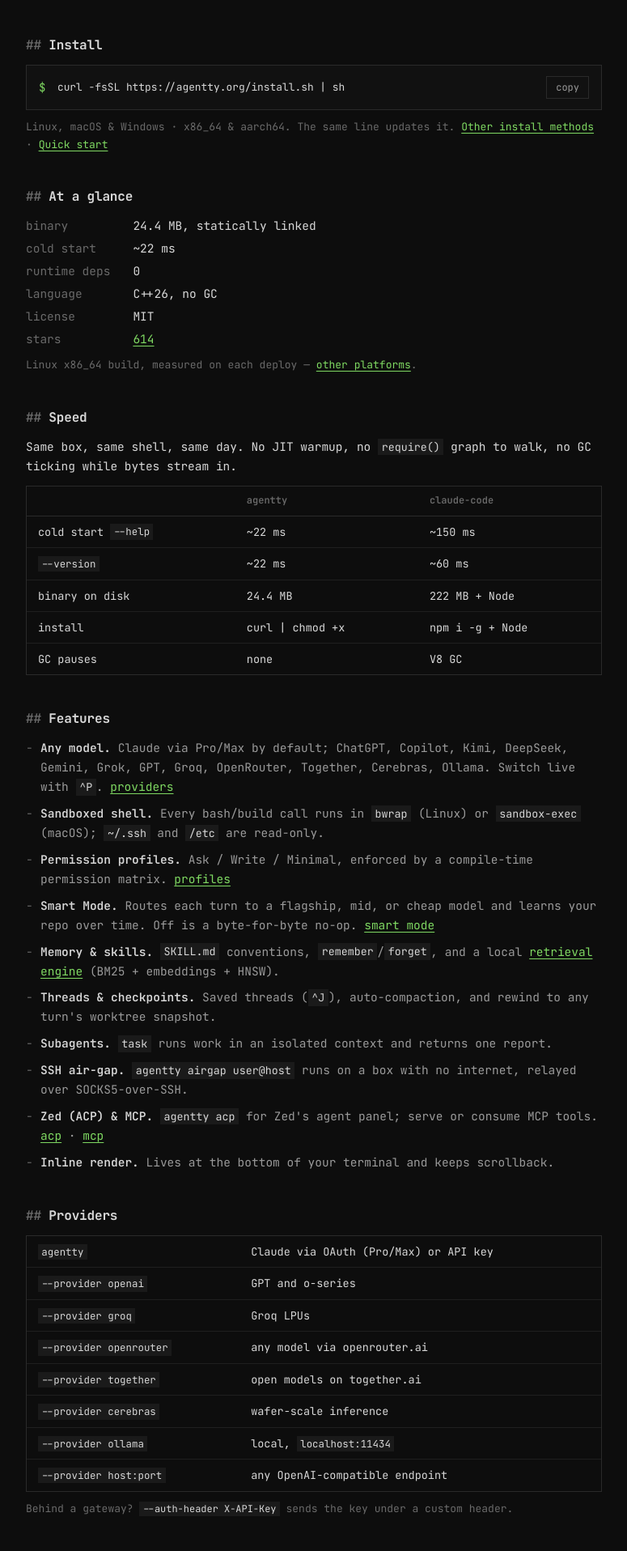
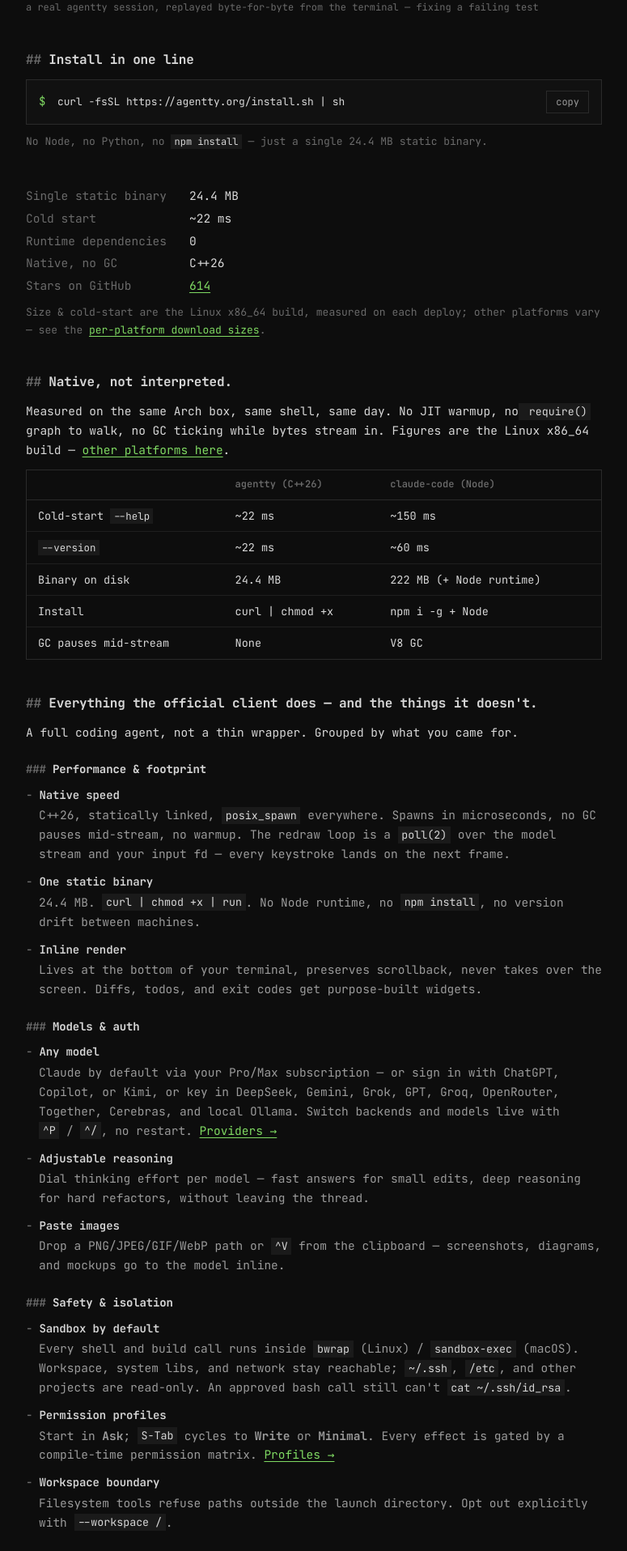
Before and after one commit to 1ay1/agentty.org, a Next.js app: page / in a window 1280 px wide. Shown: the part 881-2797 px from the top of the page at 81% size, without its empty margins (252-1027 px from the left). Built offline with nearby package versions, Linux system fonts and the light colour scheme.

Commit message:
Restore the original home-page copy and headings for SEO

```diff
--- a/app/minimal.css
+++ b/app/minimal.css
@@ -178,3 +178,10 @@ footer, .foot { background: none !important; border-top: 1px solid var(--border)
   background: #0a0a0a;
 }
 .home-demo figcaption { margin-top: 10px; color: var(--text-faint); font-size: 12px; }
+.home h3 { font-size: 14px; margin: 26px 0 10px; color: var(--text); }
+.home h3::before { content: "### "; color: var(--text-faint); }
+.home h4 { font-size: 14px; font-weight: 600; margin: 14px 0 4px; color: var(--text); }
+.home h4::before { content: "- "; color: var(--text-faint); }
+.home .feat-group p { color: var(--text-dim); margin-left: 16px; }
+.home-quote { margin: 0; padding-left: 14px; border-left: 2px solid var(--border); color: var(--text-dim); }
+.home-quote span { display: block; margin-top: 6px; color: var(--text-faint); font-size: 13px; }
--- a/app/page.tsx
+++ b/app/page.tsx
@@ -5,18 +5,25 @@ import { repo, starLabel } from "@/lib/repo";
 import { CopyRow } from "@/components/CopyRow";
 import { ReplayTerminal } from "@/components/ReplayTerminal";
 
+// Copy and heading structure are the original home page's (pre-redesign),
+// kept verbatim for search ranking; only the presentation is minimal.
 export default function Home() {
   return (
     <div className="home">
       <header className="home-head">
-        <h1>agentty</h1>
-        <p className="home-tag">A fast coding agent for your terminal, written in C++26.</p>
+        <h1>Blazing-fast coding agent in your terminal.</h1>
         <p>
-          A drop-in alternative to <code>claude-code</code>: one {stats.sizeMB} static
-          binary, millisecond cold start, sandboxed by default. Sign in with Claude
-          Pro/Max, ChatGPT, Copilot, or Kimi &mdash; or point it at DeepSeek, Gemini,
-          Grok, OpenAI, Groq, or a local Ollama model. No Node, no Python,
-          no <code>npm install</code>.
+          A drop-in alternative to <code>claude-code</code>, written in C++26.
+          A <strong>{stats.sizeMB} static binary</strong> with millisecond cold
+          start, sandboxed by default, one-command SSH air-gap, and it runs
+          inside Zed over ACP. Sign in with your existing
+          Claude&nbsp;Pro/Max, ChatGPT, Copilot, or Kimi &mdash; or point it
+          at DeepSeek, Gemini, Grok, OpenAI, Groq, or a local Ollama model.
+          No Node, no Python, no <code>npm install</code>.
+        </p>
+        <p>
+          <Link href="/docs/installation">Get started</Link> ·{" "}
+          <Link href="/docs">Read the docs &rarr;</Link>
         </p>
       </header>
 
@@ -26,139 +33,194 @@ export default function Home() {
       </figure>
 
       <section>
-        <h2>Install</h2>
+        <h2>Install in one line</h2>
         <CopyRow cmd={site.installOneLiner} />
         <p className="dim">
-          Linux, macOS &amp; Windows · x86_64 &amp; aarch64. The same line updates it.{" "}
-          <Link href="/docs/installation">Other install methods</Link> ·{" "}
-          <Link href="/docs/quick-start">Quick start</Link>
+          No Node, no Python, no <code>npm install</code> — just a single {stats.sizeMB} static binary.
         </p>
       </section>
 
       <section>
-        <h2>At a glance</h2>
         <dl className="facts">
-          <dt>binary</dt><dd>{stats.sizeMB}, statically linked</dd>
-          <dt>cold start</dt><dd>{stats.coldStart}</dd>
-          <dt>runtime deps</dt><dd>0</dd>
-          <dt>language</dt><dd>C++26, no GC</dd>
-          <dt>license</dt><dd>{site.license}</dd>
-          <dt>stars</dt><dd><a href={repo.url} target="_blank" rel="noreferrer">{starLabel}</a></dd>
+          <dt>Single static binary</dt><dd>{stats.sizeMB}</dd>
+          <dt>Cold start</dt><dd>{stats.coldStart}</dd>
+          <dt>Runtime dependencies</dt><dd>0</dd>
+          <dt>Native, no GC</dt><dd>C++26</dd>
+          <dt>Stars on GitHub</dt><dd><a href={repo.url} target="_blank" rel="noreferrer">{starLabel}</a></dd>
         </dl>
         <p className="dim">
-          Linux x86_64 build, measured on each deploy &mdash;{" "}
-          <Link href="/docs/installation#latest">other platforms</Link>.
+          Size &amp; cold-start are the Linux&nbsp;x86_64 build, measured on each deploy;
+          other platforms vary — see the{" "}
+          <Link href="/docs/installation#latest">per-platform download sizes</Link>.
         </p>
       </section>
 
       <section id="speed">
-        <h2>Speed</h2>
+        <h2>Native, not interpreted.</h2>
         <p>
-          Same box, same shell, same day. No JIT warmup, no <code>require()</code> graph
-          to walk, no GC ticking while bytes stream in.
+          Measured on the same Arch box, same shell, same day. No JIT warmup, no
+          <code> require()</code> graph to walk, no GC ticking while bytes stream in.
+          Figures are the Linux&nbsp;x86_64 build &mdash; <Link href="/docs/installation#latest">other platforms here</Link>.
         </p>
         <div className="tablewrap">
           <table>
             <thead>
-              <tr><th></th><th>agentty</th><th>claude-code</th></tr>
+              <tr><th></th><th>agentty (C++26)</th><th>claude-code (Node)</th></tr>
             </thead>
             <tbody>
-              <tr><td>cold start <code>--help</code></td><td>{stats.coldStart}</td><td>~150 ms</td></tr>
+              <tr><td>Cold-start <code>--help</code></td><td>{stats.coldStart}</td><td>~150 ms</td></tr>
               <tr><td><code>--version</code></td><td>{stats.coldStart}</td><td>~60 ms</td></tr>
-              <tr><td>binary on disk</td><td>{stats.sizeMB}</td><td>222 MB + Node</td></tr>
-              <tr><td>install</td><td>curl | chmod +x</td><td>npm i -g + Node</td></tr>
-              <tr><td>GC pauses</td><td>none</td><td>V8 GC</td></tr>
+              <tr><td>Binary on disk</td><td>{stats.sizeMB}</td><td>222 MB (+ Node runtime)</td></tr>
+              <tr><td>Install</td><td>curl | chmod +x</td><td>npm i -g + Node</td></tr>
+              <tr><td>GC pauses mid-stream</td><td>None</td><td>V8 GC</td></tr>
             </tbody>
           </table>
         </div>
       </section>
 
       <section id="features">
-        <h2>Features</h2>
-        <ul className="feats">
-          <li><b>Any model.</b> Claude via Pro/Max by default; ChatGPT, Copilot, Kimi, DeepSeek, Gemini, Grok, GPT, Groq, OpenRouter, Together, Cerebras, Ollama. Switch live with <code>^P</code>. <Link href="/docs/providers">providers</Link></li>
-          <li><b>Sandboxed shell.</b> Every bash/build call runs in <code>bwrap</code> (Linux) or <code>sandbox-exec</code> (macOS); <code>~/.ssh</code> and <code>/etc</code> are read-only.</li>
-          <li><b>Permission profiles.</b> Ask / Write / Minimal, enforced by a compile-time permission matrix. <Link href="/docs/profiles">profiles</Link></li>
-          <li><b>Smart Mode.</b> Routes each turn to a flagship, mid, or cheap model and learns your repo over time. Off is a byte-for-byte no-op. <Link href="/docs/smart-mode">smart mode</Link></li>
-          <li><b>Memory &amp; skills.</b> <code>SKILL.md</code> conventions, <code>remember</code>/<code>forget</code>, and a local <Link href="/docs/retrieval">retrieval engine</Link> (BM25 + embeddings + HNSW).</li>
-          <li><b>Threads &amp; checkpoints.</b> Saved threads (<code>^J</code>), auto-compaction, and rewind to any turn&apos;s worktree snapshot.</li>
-          <li><b>Subagents.</b> <code>task</code> runs work in an isolated context and returns one report.</li>
-          <li><b>SSH air-gap.</b> <code>agentty airgap user@host</code> runs on a box with no internet, relayed over SOCKS5-over-SSH.</li>
-          <li><b>Zed (ACP) &amp; MCP.</b> <code>agentty acp</code> for Zed&apos;s agent panel; serve or consume MCP tools. <Link href="/docs/acp">acp</Link> · <Link href="/docs/mcp">mcp</Link></li>
-          <li><b>Inline render.</b> Lives at the bottom of your terminal and keeps scrollback.</li>
-        </ul>
+        <h2>Everything the official client does &mdash; and the things it doesn&apos;t.</h2>
+        <p>A full coding agent, not a thin wrapper. Grouped by what you came for.</p>
+
+        <div className="feat-group">
+          <h3>Performance &amp; footprint</h3>
+          <h4>Native speed</h4><p>C++26, statically linked, <code>posix_spawn</code> everywhere. Spawns in microseconds, no GC pauses mid-stream, no warmup. The redraw loop is a <code>poll(2)</code> over the model stream and your input fd &mdash; every keystroke lands on the next frame.</p>
+          <h4>One static binary</h4><p>{stats.sizeMB}. <code>curl | chmod +x | run</code>. No Node runtime, no <code>npm install</code>, no version drift between machines.</p>
+          <h4>Inline render</h4><p>Lives at the bottom of your terminal, preserves scrollback, never takes over the screen. Diffs, todos, and exit codes get purpose-built widgets.</p>
+        </div>
+
+        <div className="feat-group">
+          <h3>Models &amp; auth</h3>
+          <h4>Any model</h4><p>Claude by default via your Pro/Max subscription &mdash; or sign in with ChatGPT, Copilot, or Kimi, or key in DeepSeek, Gemini, Grok, GPT, Groq, OpenRouter, Together, Cerebras, and local Ollama. Switch backends and models live with <code>^P</code>&nbsp;/&nbsp;<code>^/</code>, no restart. <Link href="/docs/providers">Providers &rarr;</Link></p>
+          <h4>Adjustable reasoning</h4><p>Dial thinking effort per model &mdash; fast answers for small edits, deep reasoning for hard refactors, without leaving the thread.</p>
+          <h4>Paste images</h4><p>Drop a PNG/JPEG/GIF/WebP path or <code>^V</code> from the clipboard &mdash; screenshots, diagrams, and mockups go to the model inline.</p>
+        </div>
+
+        <div className="feat-group">
+          <h3>Safety &amp; isolation</h3>
+          <h4>Sandbox by default</h4><p>Every shell and build call runs inside <code>bwrap</code> (Linux) / <code>sandbox-exec</code> (macOS). Workspace, system libs, and network stay reachable; <code>~/.ssh</code>, <code>/etc</code>, and other projects are read-only. An approved bash call still can&apos;t <code>cat ~/.ssh/id_rsa</code>.</p>
+          <h4>Permission profiles</h4><p>Start in <strong>Ask</strong>; <code>S-Tab</code> cycles to <strong>Write</strong> or <strong>Minimal</strong>. Every effect is gated by a compile-time permission matrix. <Link href="/docs/profiles">Profiles &rarr;</Link></p>
+          <h4>Workspace boundary</h4><p>Filesystem tools refuse paths outside the launch directory. Opt out explicitly with <code>--workspace /</code>.</p>
+        </div>
+
+        <div className="feat-group">
+          <h3>Workflow &amp; memory</h3>
+          <h4>Smart Mode</h4><p>A self-supervised orchestrator that puts each turn on the model it deserves. Pin your <strong>flagship / mid / cheap</strong> models to <strong>Strategic / Implementation / Utility</strong> roles &mdash; the lead does the thinking and delegates mechanical work to subagents, reasoning effort scales to each turn&apos;s complexity, and a per-workspace prior <em>learns your repo</em> across sessions so routing gets sharper the more you use it. Everything toggleable; <strong>off is a byte-for-byte no-op</strong>. <Link href="/docs/smart-mode">Smart Mode &rarr;</Link></p>
+          <h4>Learns your codebase</h4><p>Agent Skills teach it your conventions from a <code>SKILL.md</code>; <code>remember</code>/<code>forget</code> give it durable cross-session memory; <code>search_docs</code> runs a frontier-grade local <Link href="/docs/retrieval">retrieval engine</Link> over your knowledge corpus &mdash; hybrid BM25 + dense embeddings, HNSW ANN, GraphRAG expansion, and a learning loop that gets sharper the more you use it. All local, zero dependencies. Teach it once, every thread knows. <Link href="/docs/skills">Skills &rarr;</Link></p>
+          <h4>Threads that persist</h4><p>Every conversation is a saved thread you reopen with <code>^J</code>. Long threads compact automatically so you never blow the context window mid-task.</p>
+          <h4>Isolated subagents</h4><p>The <code>task</code> tool spawns a subagent with its own context window, then returns one condensed report &mdash; keeping your main thread focused.</p>
+          <h4>Run code blocks</h4><p>When a reply hands you shell commands, <code>^G</code> runs one interactively on your real terminal &mdash; sudo prompts work, output streams live, <code>^C</code> kills the command not agentty.</p>
+          <h4>Rewind to any checkpoint</h4><p>Every user turn in a git repo pins a worktree snapshot. The palette lists every checkpoint with a <code>N files &middot; +A &minus;D</code> summary of what&apos;s changed since, so <code>Enter</code> rewinds files <em>and</em> transcript &mdash; never blind.</p>
+          <h4>Mentions &amp; palette</h4><p>Type <code>@</code> to mention a file, <code>#</code> to jump to a symbol, <code>/</code> or <code>^K</code> for the command palette. The composer knows your project.</p>
+        </div>
+
+        <div className="feat-group">
+          <h3>Reach &amp; extensibility</h3>
+          <h4>One-command SSH air-gap</h4><p><code>agentty airgap user@host</code> runs the agent on a box with no direct internet &mdash; your laptop relays the bytes over SOCKS5-over-SSH. TLS pins on the real upstreams end-to-end, so the network in between can&apos;t MITM you.</p>
+          <h4>Runs inside Zed (ACP)</h4><p><code>agentty acp</code> speaks the Agent Client Protocol &mdash; a first-class agent panel in Zed with streaming text, inline diffs, and native permission prompts. Same engine as the TUI. <Link href="/docs/acp">Set it up &rarr;</Link></p>
+          <h4>MCP, both ways</h4><p>Serve agentty&apos;s tools to any MCP client with <code>mcp-serve</code>, or consume other MCP servers from <code>.agentty/mcp.json</code> &mdash; their tools appear indistinguishable from native ones. <Link href="/docs/mcp">MCP &rarr;</Link></p>
+        </div>
       </section>
 
       <section id="providers">
-        <h2>Providers</h2>
+        <h2>Claude by default. Any model on demand.</h2>
+        <p>
+          Sign in once with your <strong>Claude Pro/Max</strong> subscription, or point
+          agentty at any OpenAI-compatible backend. Switch live mid-thread with
+          <code> ^P</code> &mdash; no restart, no re-auth.
+        </p>
         <div className="tablewrap">
           <table>
             <tbody>
-              <tr><td><code>agentty</code></td><td>Claude via OAuth (Pro/Max) or API key</td></tr>
-              <tr><td><code>--provider openai</code></td><td>GPT and o-series</td></tr>
-              <tr><td><code>--provider groq</code></td><td>Groq LPUs</td></tr>
-              <tr><td><code>--provider openrouter</code></td><td>any model via openrouter.ai</td></tr>
-              <tr><td><code>--provider together</code></td><td>open models on together.ai</td></tr>
-              <tr><td><code>--provider cerebras</code></td><td>wafer-scale inference</td></tr>
-              <tr><td><code>--provider ollama</code></td><td>local, <code>localhost:11434</code></td></tr>
-              <tr><td><code>--provider host:port</code></td><td>any OpenAI-compatible endpoint</td></tr>
+              <tr><td><code>agentty</code></td><td>Claude via OAuth (Pro/Max) or API key &mdash; the default</td></tr>
+              <tr><td><code>--provider openai</code></td><td>GPT and o-series on <code>api.openai.com</code></td></tr>
+              <tr><td><code>--provider groq</code></td><td>Llama/Mixtral on Groq LPUs &mdash; very fast</td></tr>
+              <tr><td><code>--provider openrouter</code></td><td>Any model via <code>openrouter.ai</code></td></tr>
+              <tr><td><code>--provider together</code></td><td>Open models on <code>together.ai</code></td></tr>
+              <tr><td><code>--provider cerebras</code></td><td>Wafer-scale inference &mdash; very fast</td></tr>
+              <tr><td><code>--provider ollama</code></td><td>Local models at <code>localhost:11434</code> &mdash; no key, no cloud</td></tr>
+              <tr><td><code>--provider host:port</code></td><td>Any raw OpenAI-compatible endpoint</td></tr>
             </tbody>
           </table>
         </div>
-        <p className="dim">
-          Behind a gateway? <code>--auth-header X-API-Key</code> sends the key under a custom header.
+        <p>
+          Behind an enterprise gateway? <code>--auth-header X-API-Key</code> sends your key
+          under a custom header instead of the standard bearer.
         </p>
+        <p><Link href="/docs/providers">Providers &amp; models reference &rarr;</Link></p>
       </section>
 
       <section id="compare">
-        <h2>Compared</h2>
+        <h2>The single-binary pick.</h2>
         <div className="tablewrap">
           <table>
             <thead>
               <tr><th></th><th>agentty</th><th>claude-code</th><th>aider</th></tr>
             </thead>
             <tbody>
-              <tr><td>runtime</td><td>C++26 static binary</td><td>Node</td><td>Python</td></tr>
-              <tr><td>footprint</td><td>{stats.sizeMB}</td><td>npm + Node</td><td>pip + Python</td></tr>
-              <tr><td>air-gapped</td><td>yes (SOCKS5/SSH)</td><td>no</td><td>no</td></tr>
-              <tr><td>Zed (ACP)</td><td>yes</td><td>yes</td><td>no</td></tr>
-              <tr><td>models</td><td>Claude, GPT, Gemini, Grok, DeepSeek, Kimi, Ollama, &hellip;</td><td>Claude</td><td>many</td></tr>
+              <tr><td>Language / runtime</td><td>C++26 — static binary</td><td>TypeScript / Node</td><td>Python</td></tr>
+              <tr><td>Footprint</td><td>{stats.sizeMB}</td><td>npm + Node runtime</td><td>pip + Python runtime</td></tr>
+              <tr><td>Platforms</td><td>Linux · macOS · Windows</td><td>Linux · macOS · Windows</td><td>Linux · macOS · Windows</td></tr>
+              <tr><td>Air-gapped mode</td><td>Yes (SOCKS5/SSH)</td><td>No</td><td>No</td></tr>
+              <tr><td>Editor integration (ACP)</td><td>Yes (Zed)</td><td>Yes (Zed)</td><td>No</td></tr>
+              <tr><td>Auth</td><td>OAuth (Pro/Max) + API key</td><td>OAuth + API key</td><td>per-provider env vars</td></tr>
+              <tr><td>Models</td><td>Claude · ChatGPT · Copilot · Kimi · DeepSeek · Gemini · Grok · GPT · Groq · Ollama</td><td>Claude (Anthropic)</td><td>many providers</td></tr>
             </tbody>
           </table>
         </div>
       </section>
 
       <section id="tools">
-        <h2>Tools</h2>
+        <h2>A purpose-built widget for everything.</h2>
+        <p>
+          Diffs render as diffs, search groups by file, bash shows exit codes, todos
+          become checklists. Every tool effect is gated by a compile-time permission matrix.
+        </p>
         <div className="tablewrap">
           <table>
             <tbody>
-              <tr><td><code>read write edit</code></td><td>atomic file IO with diffs</td></tr>
-              <tr><td><code>grep glob list_dir find_definition</code></td><td>search and symbol lookup</td></tr>
-              <tr><td><code>bash diagnostics</code></td><td>sandboxed shell and build</td></tr>
-              <tr><td><code>git_status git_diff git_log git_commit</code></td><td>version control</td></tr>
-              <tr><td><code>web_fetch web_search</code></td><td>docs and APIs</td></tr>
-              <tr><td><code>search_docs search_code skill task</code></td><td>local RAG, code search, skills, subagents</td></tr>
-              <tr><td><code>todo remember forget</code></td><td>planning and memory</td></tr>
+              <tr><td><code>read · write · edit</code></td><td>File IO with atomic writes and diff rendering</td></tr>
+              <tr><td><code>grep · glob · list_dir · find_definition</code></td><td>Search, listing, and symbol lookup across the codebase</td></tr>
+              <tr><td><code>bash · diagnostics</code></td><td>Sandboxed shell and build, with exit codes</td></tr>
+              <tr><td><code>git_status · git_diff · git_log · git_commit</code></td><td>Version control, rendered natively</td></tr>
+              <tr><td><code>web_fetch · web_search</code></td><td>Reach the web for docs and APIs</td></tr>
+              <tr><td><code>search_docs · search_code · skill · task</code></td><td>Local RAG over your knowledge corpus, semantic code search, on-demand skills, and isolated subagents</td></tr>
+              <tr><td><code>todo · remember · forget · wipe_memory</code></td><td>Planning and durable cross-session memory</td></tr>
             </tbody>
           </table>
         </div>
-        <p><Link href="/docs/tools">Full tool reference</Link></p>
+        <p><Link href="/docs/tools">Full tool reference &rarr;</Link></p>
+      </section>
+
+      <section>
+        <blockquote className="home-quote">
+          &ldquo;No JIT warmup, no <code>require()</code> graph to walk, no GC ticking while
+          bytes stream in from the API. The redraw loop is a <code>poll(2)</code> over the
+          model stream and your input fd — every keystroke lands on the next frame.&rdquo;
+          <span> — from the design notes</span>
+        </blockquote>
       </section>
 
       <section id="open-source">
-        <h2>Source</h2>
+        <h2>Built in the open, MIT licensed.</h2>
+        <div className="feat-group">
+          <h3>Read the source</h3>
+          <p>The reducer is one <code>std::visit</code> over a closed event sum; the view is a single <code>Model &rarr; Element</code> function; the permission matrix is a <code>constexpr</code> with <code>static_assert</code>s. Change a policy cell and the build breaks — not a test nobody runs. <a href={site.github} target="_blank" rel="noopener noreferrer">Browse the repo &rarr;</a></p>
+          <h3>Get involved</h3>
+          <p>Bug reports, fixes, and well-scoped features are all welcome. Start with the contributing guide. <Link href="/contributing">How to contribute &rarr;</Link></p>
+          <h3>Join the community</h3>
+          <p>Hang out in the Discord to ask questions, share sessions, and get help — there&apos;s an AI helper bot that answers agentty questions using the real agent. <a href={site.discord} target="_blank" rel="noopener noreferrer">Join the Discord &rarr;</a></p>
+        </div>
+      </section>
+
+      <section>
+        <h2>Ready in one line.</h2>
+        <p>Linux, macOS &amp; Windows · x86_64 &amp; aarch64. The same line updates it.</p>
+        <CopyRow cmd={site.installOneLiner} />
         <p>
-          MIT licensed. The reducer is one <code>std::visit</code> over a closed event sum;
-          the view is a single <code>Model &rarr; Element</code> function; the permission
-          matrix is a <code>constexpr</code> with <code>static_assert</code>s.
-        </p>
-        <p>
-          <a href={site.github} target="_blank" rel="noopener noreferrer">GitHub</a> ·{" "}
-          <Link href="/contributing">Contributing</Link> ·{" "}
-          <a href={site.discord} target="_blank" rel="noopener noreferrer">Discord</a> ·{" "}
-          <Link href="/blog">Blog</Link> ·{" "}
-          <Link href="/changelog">Changelog</Link>
+          <Link href="/docs/quick-start">Quick start guide</Link> ·{" "}
+          <a href={site.discord} target="_blank" rel="noopener noreferrer">Join the Discord &rarr;</a> ·{" "}
+          <a href={site.github} target="_blank" rel="noopener noreferrer">Star on GitHub &rarr;</a>
         </p>
       </section>
     </div>
```
